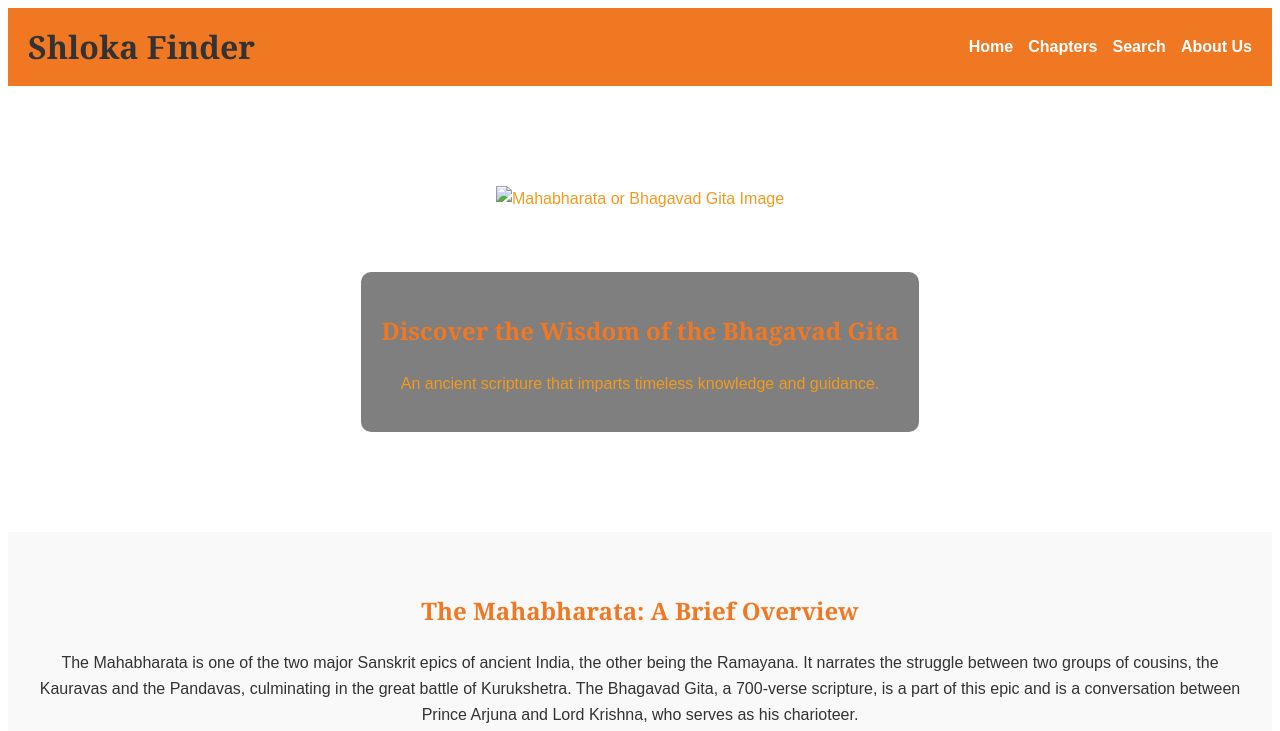
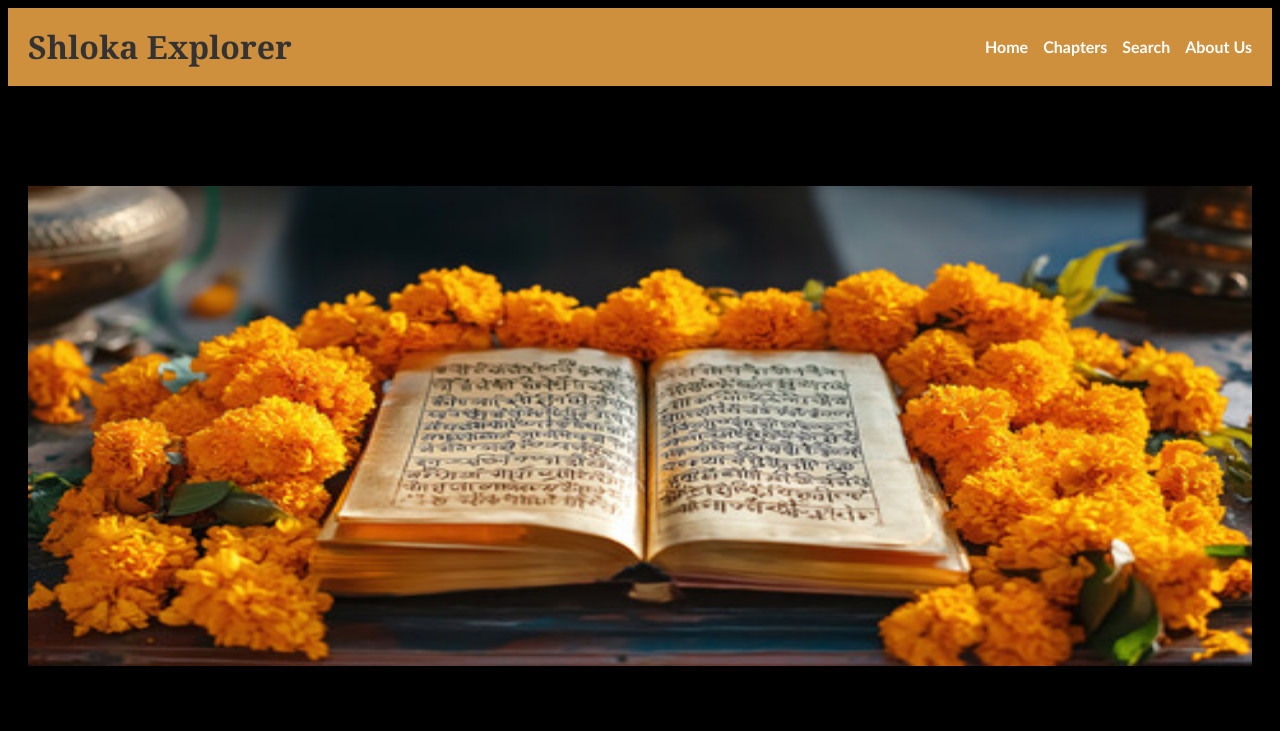
Before and after one commit to AnveshRai30/shloka_finder, a plain HTML site: page index.html in a window 1280 px wide. Shown: the top 731 px of the page. Drawn offline with Linux system fonts and the light colour scheme; a script that the page names is missing; files whose address does not match are found by name.

Commit message:
Add files via upload

```diff
--- a/index.html
+++ b/index.html
@@ -8,10 +8,10 @@
     <link rel="stylesheet" href="/style.css">
 </head>
 
-<body>
+<body bgcolor="black">
     <header>
         <div class="logo">
-            <h1>Shloka Finder</h1>
+            <h1 font-family: 'Gill Sans', 'Gill Sans MT', Calibri, 'Trebuchet MS', sans-serif;>Shloka Explorer</h1>
         </div>
         <nav>
             <ul>
@@ -25,7 +25,7 @@
 
     <section id="hero">
         <section id="hero-image">
-            <img src="/image/title.jpg" alt="Mahabharata or Bhagavad Gita Image" class="hero-img">
+            <img src="/image/bookflower.jpg" alt="Mahabharata or Bhagavad Gita Image" class="hero-img">
         </section>
         <div class="hero-content">
             <h2>Discover the Wisdom of the Bhagavad Gita</h2>
--- a/style.css
+++ b/style.css
@@ -30,9 +30,10 @@ header {
     display: flex;
     justify-content: space-between;
     align-items: center;
-    background-color: #F07823;;
+    background-color: #cf903e;;
     padding: 10px 20px;
     color: white;
+    font-family: 'Gill Sans', 'Gill Sans MT', Calibri, 'Trebuchet MS', sans-serif;
 }
 
 
@@ -64,7 +65,7 @@ nav ul li a {
 
     background-size: cover;
     background-position: center;
-    color: #F19A21;;
+    color: rgb(70, 206, 21);
     text-align: center;
     padding: 100px 20px;
 }
```
Also changed, not shown: image/240_F_938872228_QAkC5qV6uqzbuom5LXlpGmdVKiXhykOu.jpg (added), image/bookflower.jpg (added), image/krishna.jpg (added), image/lotus.jpg (added), image/war.jpg (added).
